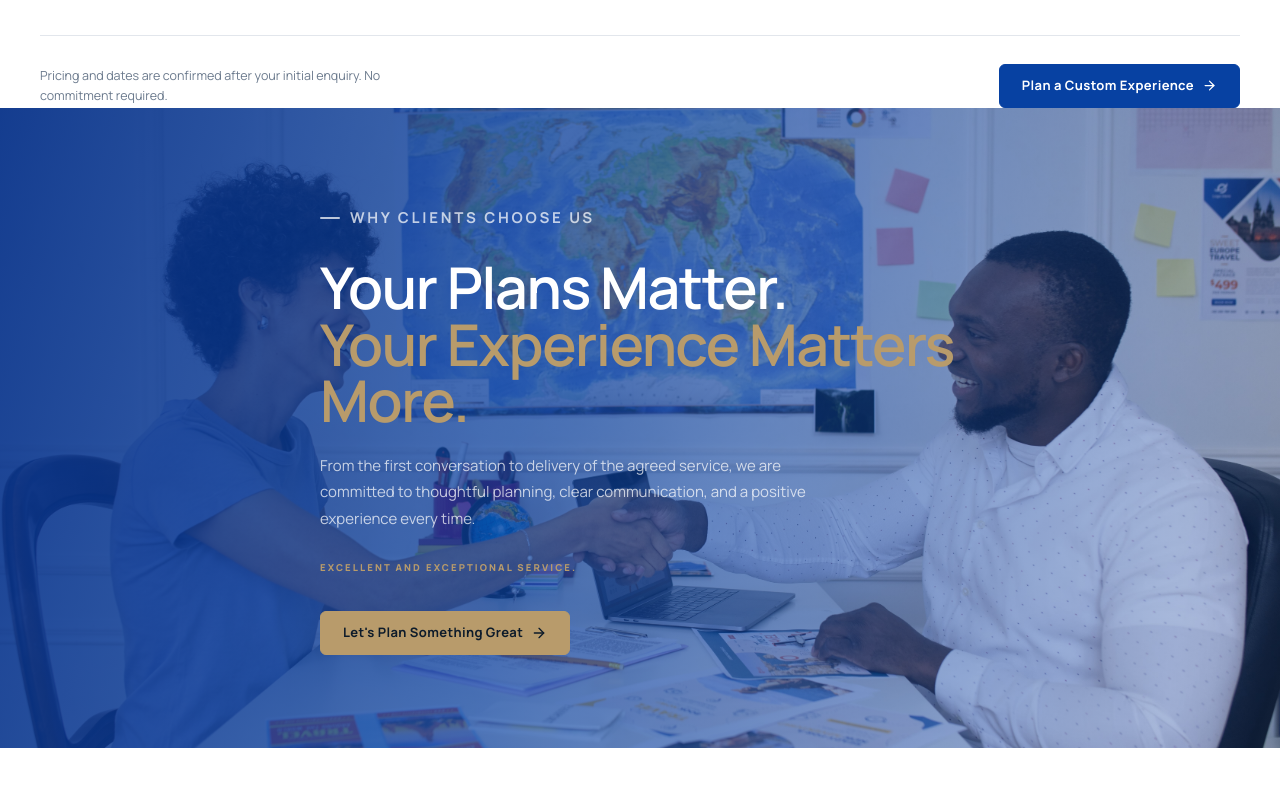
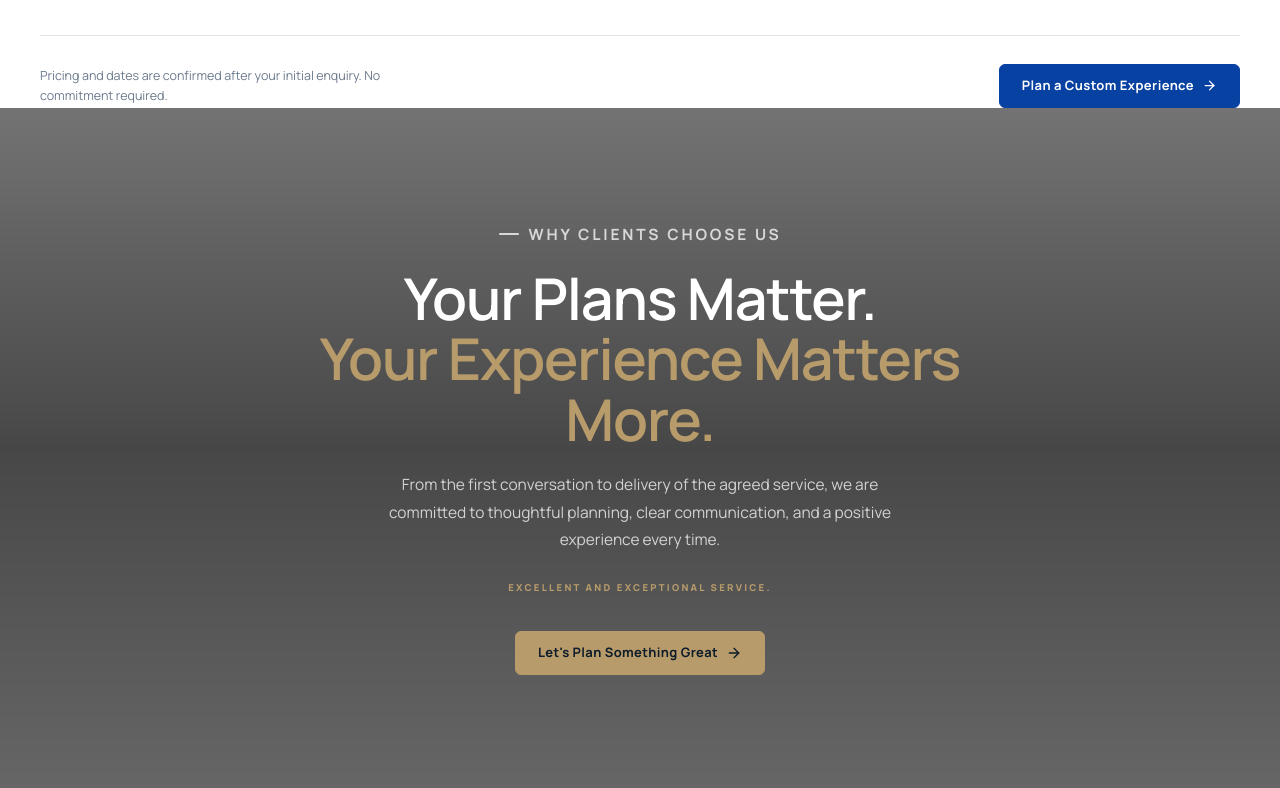
Before and after one commit to lawtg/Tarek, a React (Vite) app: page / in a window 1280 px wide. Shown: the part 4592-5380 px from the top of the page. Built offline with nearby package versions, Linux system fonts and the light colour scheme; the HTML template or start-up script is replaced by a standard one; a web font is replaced by a local one.

Commit message:
Promise section: fixed bg, black gradient, centred content, sleek layout

```diff
--- a/src/app/pages.tsx
+++ b/src/app/pages.tsx
@@ -369,7 +369,7 @@ Continue           SECTION 01 — HERO (editorial travel composition)
         </div>
       </section>
 
-      {/* PROMISE — full-bleed photographic */}
+      {/* PROMISE — fixed background, centred, black gradient */}
       <section className="promise" aria-label="Our brand promise">
         <div
           className="promise__bg"
@@ -377,7 +377,7 @@ Continue           SECTION 01 — HERO (editorial travel composition)
           aria-hidden="true"
         />
         <div className="promise__overlay" aria-hidden="true" />
-        <div className="container promise__content">
+        <div className="promise__content">
           <Eyebrow light>WHY CLIENTS CHOOSE US</Eyebrow>
           <h2>Your Plans Matter.<br /><em>Your Experience Matters More.</em></h2>
           <p>
--- a/src/index.css
+++ b/src/index.css
@@ -1243,56 +1243,105 @@
 }
 
 /* ══════════════════════════════════════════════════════════════════════════
-   PROMISE
+   PROMISE — fixed background, centred content, black gradient
 ══════════════════════════════════════════════════════════════════════════ */
 .promise {
-  min-height: 640px;
+  min-height: 680px;
   position: relative;
   display: flex;
   align-items: center;
+  justify-content: center;
   overflow: hidden;
 }
+
+/* Static (fixed) background image — content scrolls over it */
 .promise__bg {
-  position: absolute; inset: 0;
+  position: fixed;           /* fixed to viewport — creates parallax feel */
+  inset: 0;
   background-size: cover;
   background-position: center;
-}
+  z-index: -1;               /* behind everything */
+}
+
+/* Black overlay — more premium, less corporate-blue */
 .promise__overlay {
   position: absolute; inset: 0;
-  background: linear-gradient(105deg,
-    rgba(5,49,138,.93) 0%,
-    rgba(7,65,162,.70) 42%,
-    rgba(7,65,162,.22) 100%);
-}
+  background:
+    linear-gradient(to bottom,
+      rgba(0,0,0,.55) 0%,
+      rgba(0,0,0,.72) 50%,
+      rgba(0,0,0,.60) 100%
+    );
+  z-index: 0;
+}
+
+/* Content — centred both axes */
 .promise__content {
-  position: relative; z-index: 1;
+  position: relative;
+  z-index: 1;
   color: white;
-  padding: 88px 0;
-  max-width: 640px;
-}
+  padding: 100px 0;
+  text-align: center;
+  width: var(--container);
+  max-width: 720px;
+  margin-inline: auto;
+  display: flex;
+  flex-direction: column;
+  align-items: center;
+}
+
+/* Eyebrow centred */
+.promise__content .eyebrow {
+  justify-content: center;
+  margin-bottom: 20px;
+}
+
 .promise__content h2 {
-  font-size: clamp(38px, 4.5vw, 64px);
-  line-height: .98;
-  margin-bottom: 24px;
-}
-.promise__content h2 em { color: var(--champagne); font-style: italic; }
+  font-size: clamp(36px, 4.5vw, 62px);
+  line-height: 1.05;
+  margin-bottom: 22px;
+  text-align: center;
+  letter-spacing: -.02em;
+}
+.promise__content h2 em {
+  color: var(--champagne);
+  font-style: normal;
+}
 .promise__content > p {
-  font-size: 15px; line-height: 1.78;
-  color: rgba(255,255,255,.72);
+  font-size: 15.5px;
+  line-height: 1.75;
+  color: rgba(255,255,255,.75);
   margin-bottom: 28px;
-  max-width: 500px;
+  max-width: 540px;
+  text-align: center;
 }
 .promise__content > strong {
   display: block;
   font-family: "Manrope", sans-serif;
-  font-size: 9.5px; font-weight: 800;
-  letter-spacing: .22em;
+  font-size: 9.5px;
+  font-weight: 800;
+  letter-spacing: .24em;
+  text-transform: uppercase;
   color: var(--champagne);
   margin-bottom: 36px;
+  text-align: center;
+}
+
+/* Responsive */
+@media (max-width: 820px) {
+  /* On tablet/mobile: fixed bg can cause issues — switch to absolute */
+  .promise__bg {
+    position: absolute;
+    z-index: 0;
+  }
+  .promise__overlay { z-index: 1; }
+  .promise__content { z-index: 2; padding: 80px 0; }
+  .promise { min-height: 560px; }
 }
 @media (max-width: 560px) {
-  .promise { min-height: 540px; background-position: 60% center; }
-  .promise__content { padding: 72px 0; }
+  .promise { min-height: 500px; }
+  .promise__content { padding: 68px 0; }
+  .promise__content h2 { font-size: clamp(30px, 9vw, 44px); }
 }
 
 /* ══════════════════════════════════════════════════════════════════════════
```
